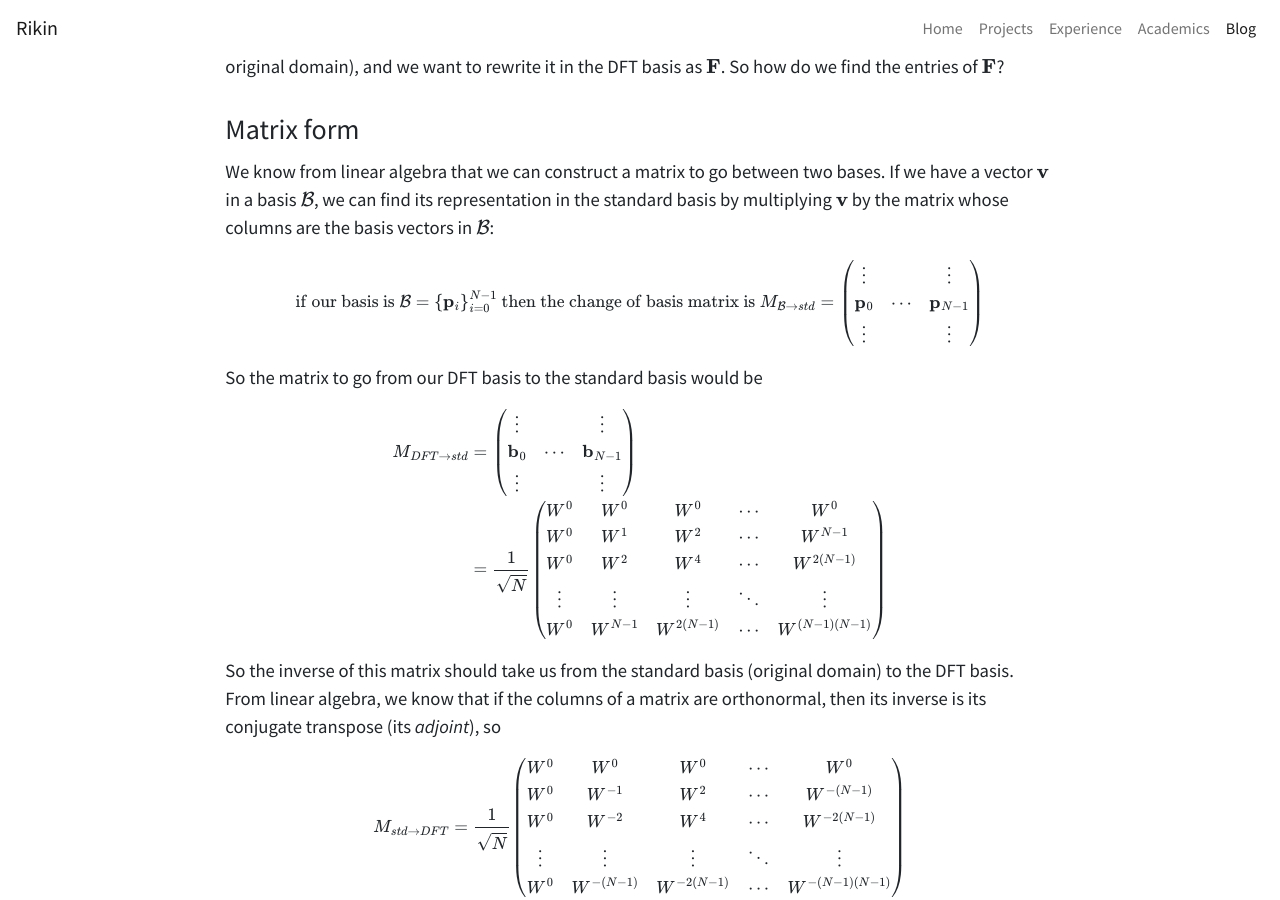
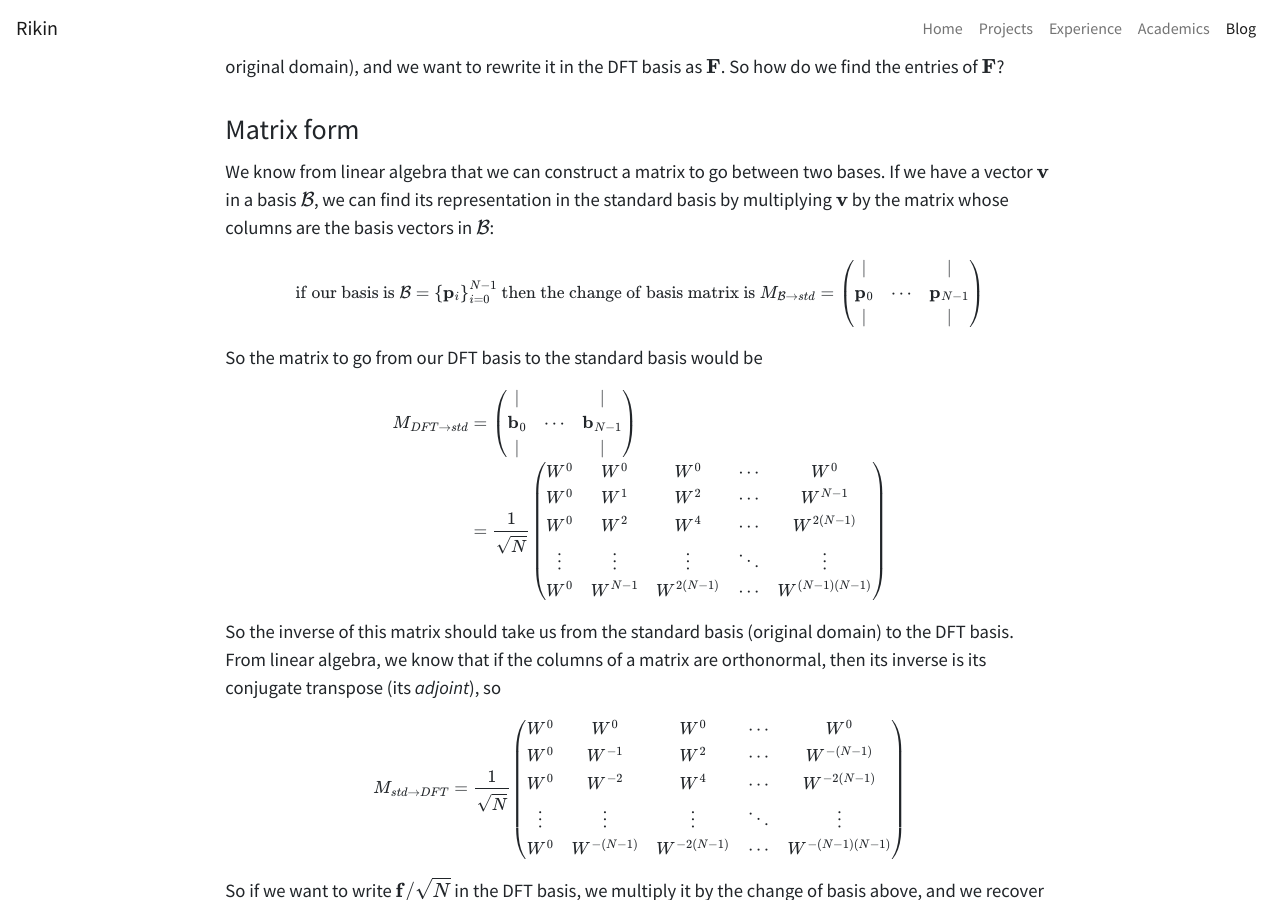
Before and after one commit to rikingurditta/blog, a Jekyll site: the page built from _posts/2024-07-19-orthogonality.md, in a window 1280 px wide and 900 px high, scrolled down 2749 px. Built offline with Jekyll 4.4.1, drawn with Linux system fonts in a browser that asks for light colours; formulas are drawn with MathJax 3.

Commit message:
Fixed matrix columns

```diff
--- a/_posts/2024-07-19-orthogonality.md
+++ b/_posts/2024-07-19-orthogonality.md
@@ -110,14 +110,14 @@ We know from linear algebra that we can construct a matrix to go between two bas
 
 $$
 \text{if our basis is } \mathcal B = \curlies{\p_i}_{i=0}^{N-1} \\
-\text{ then the change of basis matrix is } M_{\mathcal B \to std} = \begin{pmatrix} \vdots & & \vdots \\ \p_0 & \cdots & \p_{N-1} \\ \vdots & & \vdots\end{pmatrix}
+\text{ then the change of basis matrix is } M_{\mathcal B \to std} = \begin{pmatrix} | & & |  \\ \p_0 & \cdots & \p_{N-1} \\ | & & | \end{pmatrix}
 $$
 
 So the matrix to go from our DFT basis to the standard basis would be
 
 $$
 \begin{align*}
-M_{DFT \rightarrow std} &= \begin{pmatrix} \vdots & & \vdots \\ \b_0 & \cdots & \b_{N-1} \\ \vdots & & \vdots \end{pmatrix} \\
+M_{DFT \rightarrow std} &= \begin{pmatrix} | & & |  \\ \b_0 & \cdots & \b_{N-1} \\ | & & |  \end{pmatrix} \\
 &=
 \frac{1}{\sqrt N} \begin{pmatrix}
 W^0 & W^0 & W^0 & \cdots & W^0 \\
```
